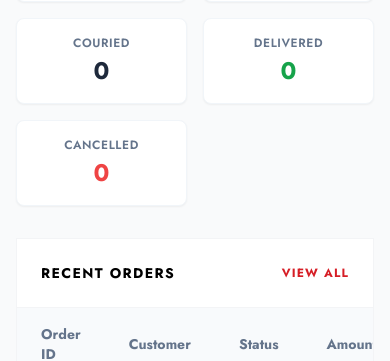
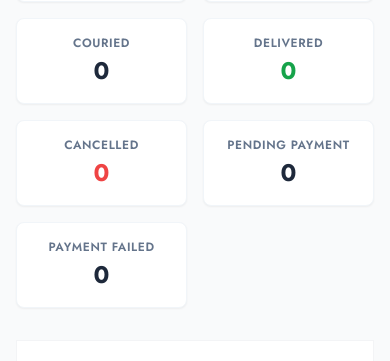
Before and after one commit to startup-digi-3119/New-folder, a Next.js app: page /admin in a window 390 px wide. Shown: the part 909-1270 px from the top of the page. Built offline with nearby package versions, Linux system fonts and the light colour scheme; no server answers; the database is empty; a web font is replaced by a local one.

Commit message:
Fix: Saved customer mobile in shadow orders and restored pending/failed statuses to dashboard breakdown

```diff
--- a/app/admin/page.tsx
+++ b/app/admin/page.tsx
@@ -81,7 +81,9 @@ export default async function AdminDashboard({
         'Parcel Prepared': 0,
         'Couried': 0,
         'Delivered': 0,
-        'Cancelled': 0
+        'Cancelled': 0,
+        'Pending Payment': 0,
+        'Payment Failed': 0
     };
 
     orders.forEach((o: any) => {
--- a/app/api/payment/create-order/route.ts
+++ b/app/api/payment/create-order/route.ts
@@ -6,9 +6,9 @@ import db from '@/lib/db';
 export async function POST(request: Request) {
     try {
         const body = await request.json();
-        const { items, address, customerName, customerEmail } = body;
+        const { items, address, customerName, customerEmail, customerMobile } = body;
 
-        console.log("Initiating Payment for:", { customerName, itemCount: items?.length });
+        console.log("Initiating Payment for:", { customerName, mobile: customerMobile, itemCount: items?.length });
 
         if (!items || items.length === 0) {
             return NextResponse.json({ error: 'Cart is empty' }, { status: 400 });
@@ -122,7 +122,7 @@ export async function POST(request: Request) {
                 dbOrderId,
                 customerName,
                 customerEmail,
-                '', // Mobile might not be in initial payload, empty for now, updated later
+                customerMobile || '',
                 JSON.stringify(address), // Initial address
                 grandTotal,
                 shippingCost,
--- a/app/checkout/page.tsx
+++ b/app/checkout/page.tsx
@@ -180,6 +180,7 @@ export default function CheckoutPage() {
                     },
                     customerName: formData.name,
                     customerEmail: formData.email,
+                    customerMobile: formData.mobile,
                 })
             });
 
```
